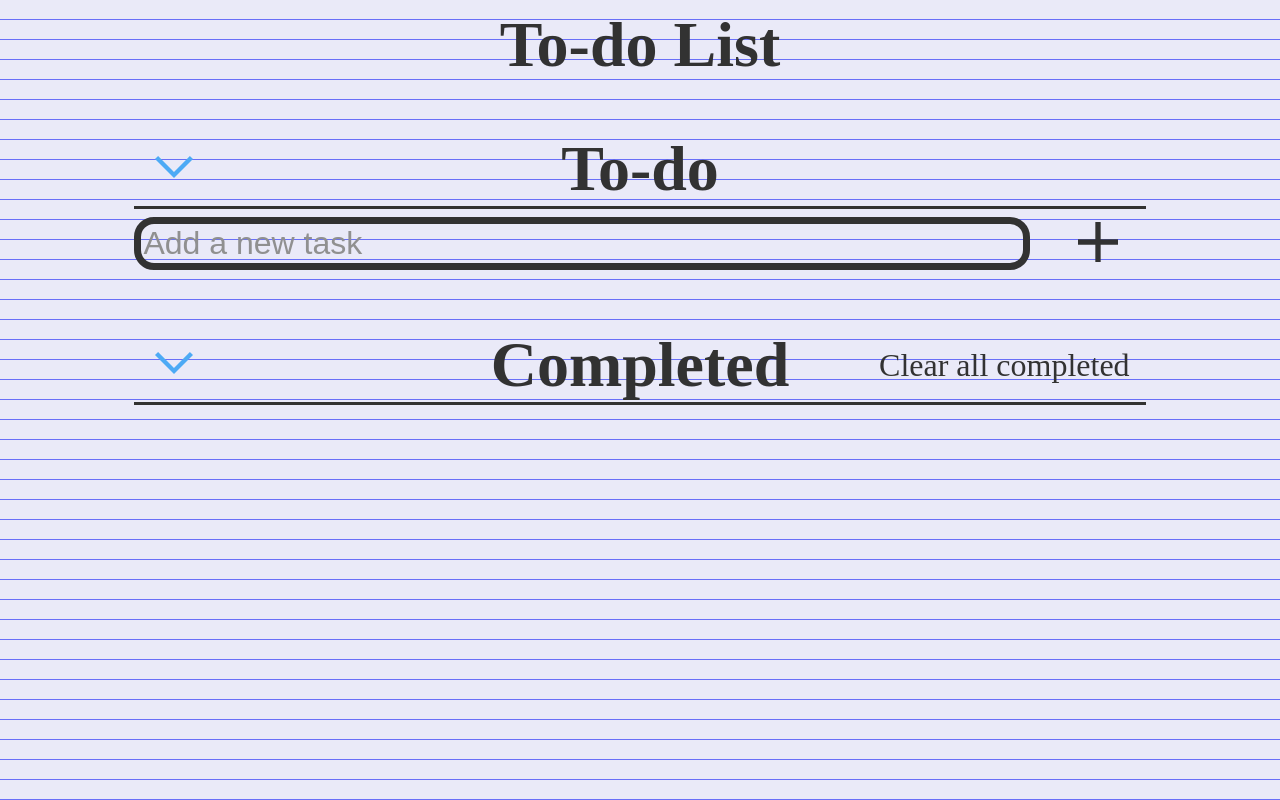
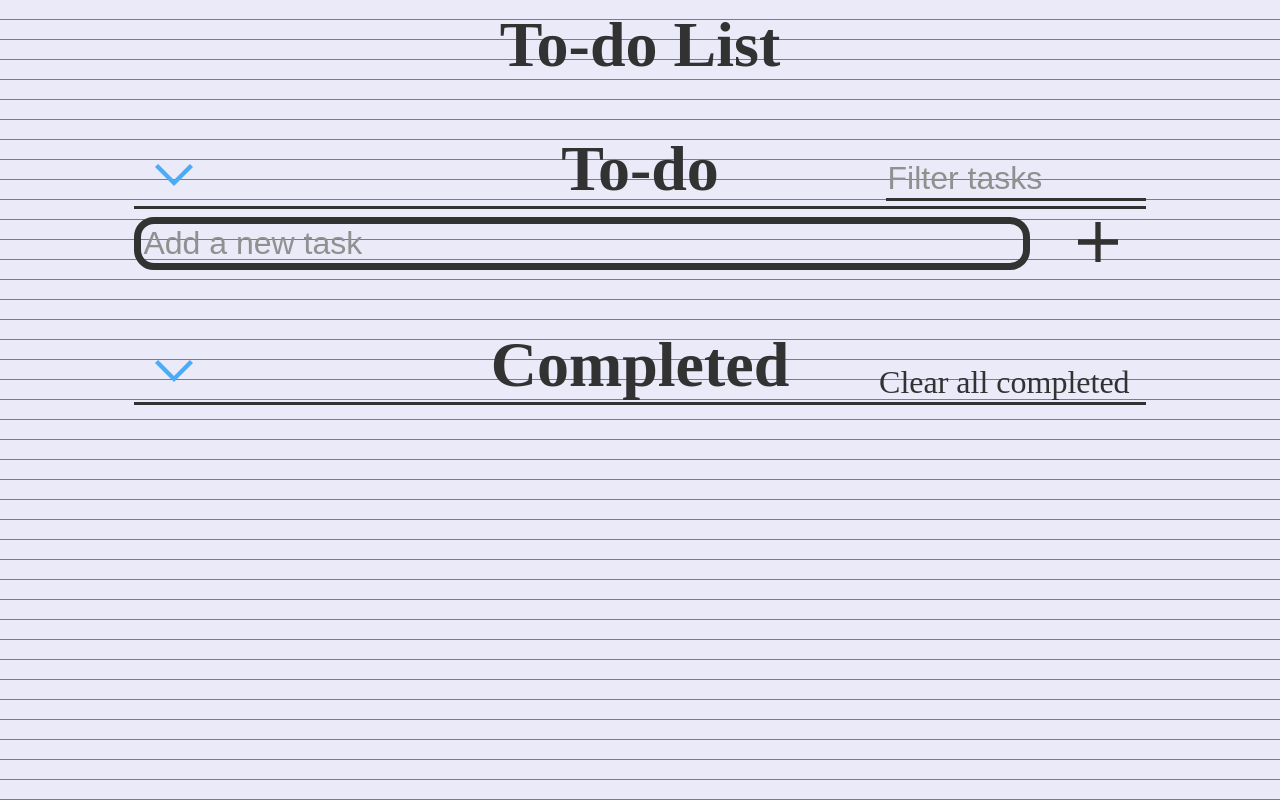
Before and after one commit to chengmwt/todo, a React (Create React App) app: page / in a window 1280 px wide. Built offline with nearby package versions, Linux system fonts and the light colour scheme.

Commit message:
added filter function

```diff
--- a/src/App.js
+++ b/src/App.js
@@ -9,8 +9,10 @@ import './App.css'
 // Add a completed list where the completed items automatically go ----------------- DONE
 // Add a clear completed list button ----------------------------------------------- DONE
 // Localstorage ------------------------------------------------------------------ DONE
-// Add expand and collapse
-// Add filter
+// Add expand and collapse ----------------------------------------------------- DONE
+// Add reminder function
+// Add search function
+// Prevent duplicate entries -------------------------------------------------------- DONE
 // Add sort
 // Redux?
 // Add React icons
--- a/src/components/AddTask.jsx
+++ b/src/components/AddTask.jsx
@@ -2,7 +2,7 @@ import React, { useState } from 'react'
 import './AddTask.css'
 import { IoMdAdd } from "react-icons/io";
 
-const AddTask = ({ addTaskItem }) => {
+const AddTask = ({ addTaskItem, taskList }) => {
 
     const [taskName, setTaskName] = useState('') // Tracks the state of the input field to allow user input
 
@@ -14,23 +14,36 @@ const AddTask = ({ addTaskItem }) => {
 
     }
 
+    // ===================================== Add task ========================================
 
-    const addTask = (e) => { // Add task
+    const addTask = (e) => {
 
+        // Prevents the default action of refreshing the page
+        e.preventDefault()
 
-        e.preventDefault() // Prevents the default action of refreshing the page
+        // Maps a new array using the names in the taskList objects for duplicate comparison
+        const taskListName = taskList.map((taskItem) => (taskItem.name))
 
+        // If the user enters a string of 0 then
+        if (taskName.length === 0) {
 
-        if (taskName.length === 0) { // If the user enters a string of 0 then
+            // Ask user to enter a task name
+            alert("Please add a task name")
 
-            alert("Please add a task name") // Ask user to enter a task name
+            // If the user enters a task with the same name as an existing task
+        } else if (taskListName.includes(taskName)) {
 
-        } else {
+            // Alert task already exists
+            alert("Task already exists")
 
-            addTaskItem(taskName) // Call the function and pass the task name back to App
+        }
+        else {
 
+            // Call the function and pass the task name back to App
+            addTaskItem(taskName)
 
-            setTaskName('') // Clear the input field after submission
+            // Clear the input field after submission
+            setTaskName('')
 
         }
 
--- /dev/null
+++ b/src/components/SearchTask.css
@@ -0,0 +1,8 @@
+.searchInput {
+    background: none;
+    border: none;
+    border-bottom: 3px solid black;
+    font-size: 1rem;
+    width: 60%;
+    margin-bottom: 5px;
+}
--- /dev/null
+++ b/src/components/SearchTask.jsx
@@ -0,0 +1,32 @@
+import React, { useEffect, useState } from 'react'
+import './SearchTask.css'
+
+const SearchTask = ({ taskList, searchList }) => {
+
+    const [searchTaskName, setSearchTaskName] = useState('')
+
+    const handleSearchChange = (e) => {
+
+        setSearchTaskName(e.target.value)
+
+    }
+
+
+    useEffect(() => {
+
+        const searchMatch = taskList.filter((taskItemName) => taskItemName.name.includes(searchTaskName))
+
+        searchList(searchMatch)
+
+    }, [searchTaskName])
+
+
+
+
+
+    return (
+        <input type="text" value={searchTaskName} onChange={handleSearchChange} className='searchInput' placeholder='Filter tasks' />
+    )
+}
+
+export default SearchTask
--- a/src/components/TaskList.css
+++ b/src/components/TaskList.css
@@ -29,7 +29,7 @@ ul {
 
 .list_header {
     display: flex;
-    align-items: center;
+    align-items: flex-end;
     justify-content: center;
     margin-top: 50px;
     border-bottom: 3px black solid;
@@ -40,8 +40,9 @@ h1 {
     margin: 0;
 }
 
-.spacer {
-    visibility: hidden;
+.search {
+    display: flex;
+    justify-content: flex-end;
     flex-basis: 0;
     flex-grow: 1;
 }
--- a/src/components/TaskList.jsx
+++ b/src/components/TaskList.jsx
@@ -3,6 +3,7 @@ import AddTask from './AddTask'
 import './TaskList.css'
 import TaskItem from './TaskItem'
 import ExpandCollapse from './ExpandCollapse'
+import SearchTask from './SearchTask'
 
 const TaskList = () => {
 
@@ -17,6 +18,9 @@ const TaskList = () => {
 
     const [hiddenCompletedList, setHiddenCompletedList] = useState(JSON.parse(localStorage.getItem('hiddenCompletedList')) ?? '')
 
+    // const [searchTaskName, setSearchTaskName] = useState('')
+
+    const [searchFilteredList, setSearchFilteredList] = useState([])
 
 
 
@@ -57,7 +61,7 @@ const TaskList = () => {
 
     const updateThisList = (newTaskList, list) => {
 
-        console.log(list)
+        console.log(newTaskList, list)
 
         if (list === 'task') {
 
@@ -98,6 +102,18 @@ const TaskList = () => {
     }
 
 
+    // =================================== Search Task ==================================
+
+
+    const searchList = (searchMatch) => {
+
+        console.log(searchMatch)
+        setSearchFilteredList(searchMatch)
+
+    }
+
+
+
     return (
 
         <div className='task-list_wrapper'>
@@ -111,24 +127,30 @@ const TaskList = () => {
 
                 <h1>To-do</h1>
 
-                <div className='spacer'><ExpandCollapse /></div>
+                <div className='search'>
+                    <SearchTask taskList={taskList} searchList={searchList} />
+                </div>
 
 
             </div>
 
 
             <div className="task_list">
-                <AddTask addTaskItem={addTaskItem} />
+                <AddTask addTaskItem={addTaskItem} taskList={taskList} />
                 <ul className={hiddenTaskList}>
-                    {taskList.map((taskItem) => (
-                        // Maps the taskList array with individual task items
+                    {searchFilteredList
 
-                        <TaskItem taskItem={taskItem} updateThisList={updateThisList} taskList={taskList} completedList={completedList} thisList={taskList} list={'task'} />
-                    ))}
+                        ? (searchFilteredList.map((taskItem) => <TaskItem taskItem={taskItem} updateThisList={updateThisList} taskList={taskList} completedList={completedList} thisList={taskList} list={'task'} />))
+
+                        : (taskList.map((taskItem) => (<TaskItem taskItem={taskItem} updateThisList={updateThisList} taskList={taskList} completedList={completedList} thisList={taskList} list={'task'} />
+                        )))
+                    }
+
                 </ul>
             </div>
 
             <div className="list_header">
+
                 <div className="hide_button">
                     <ExpandCollapse className='hide_button' hidden={hiddenCompletedList} list={'completed'} hideList={hideList} />
                 </div>
```
